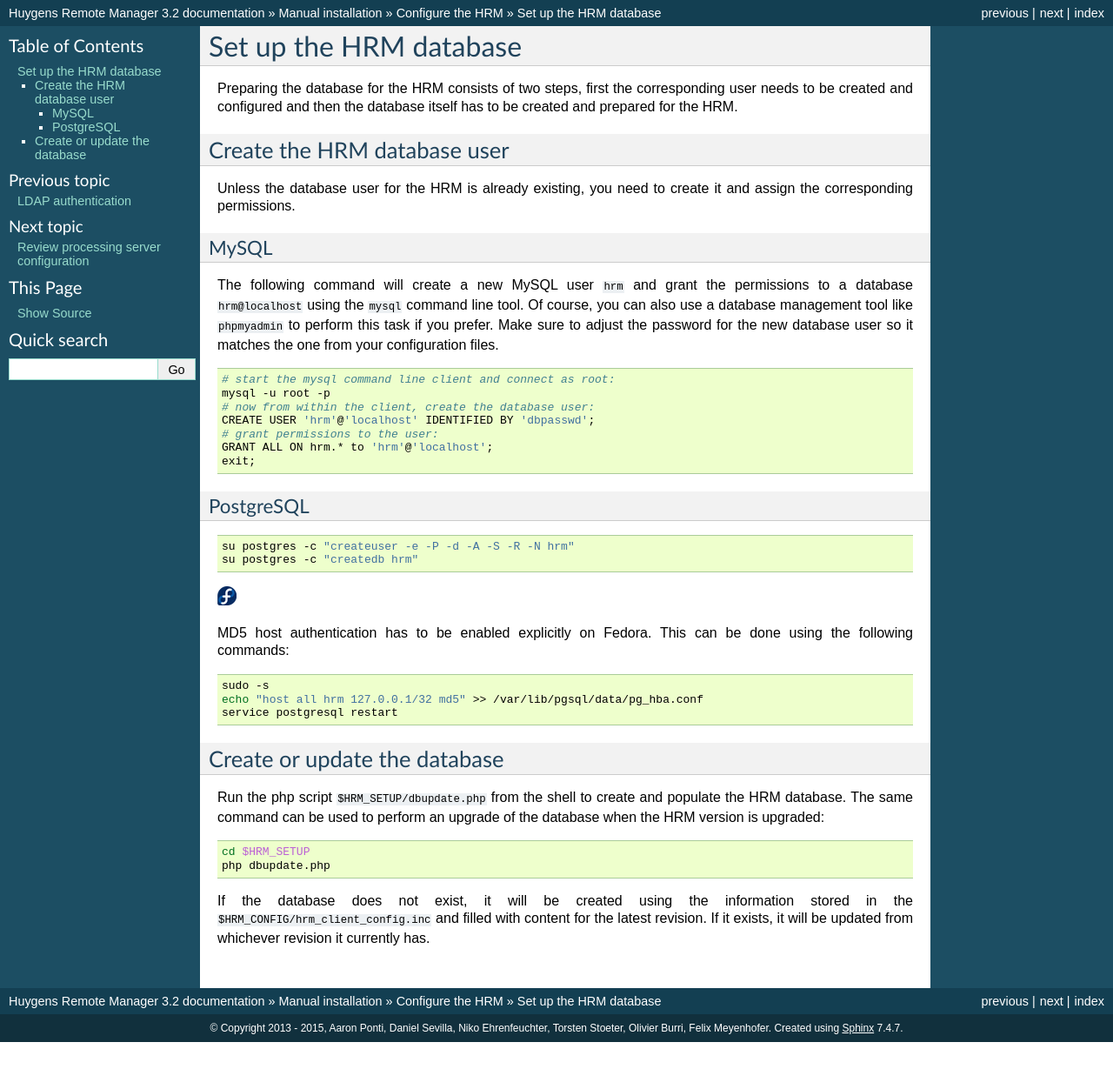
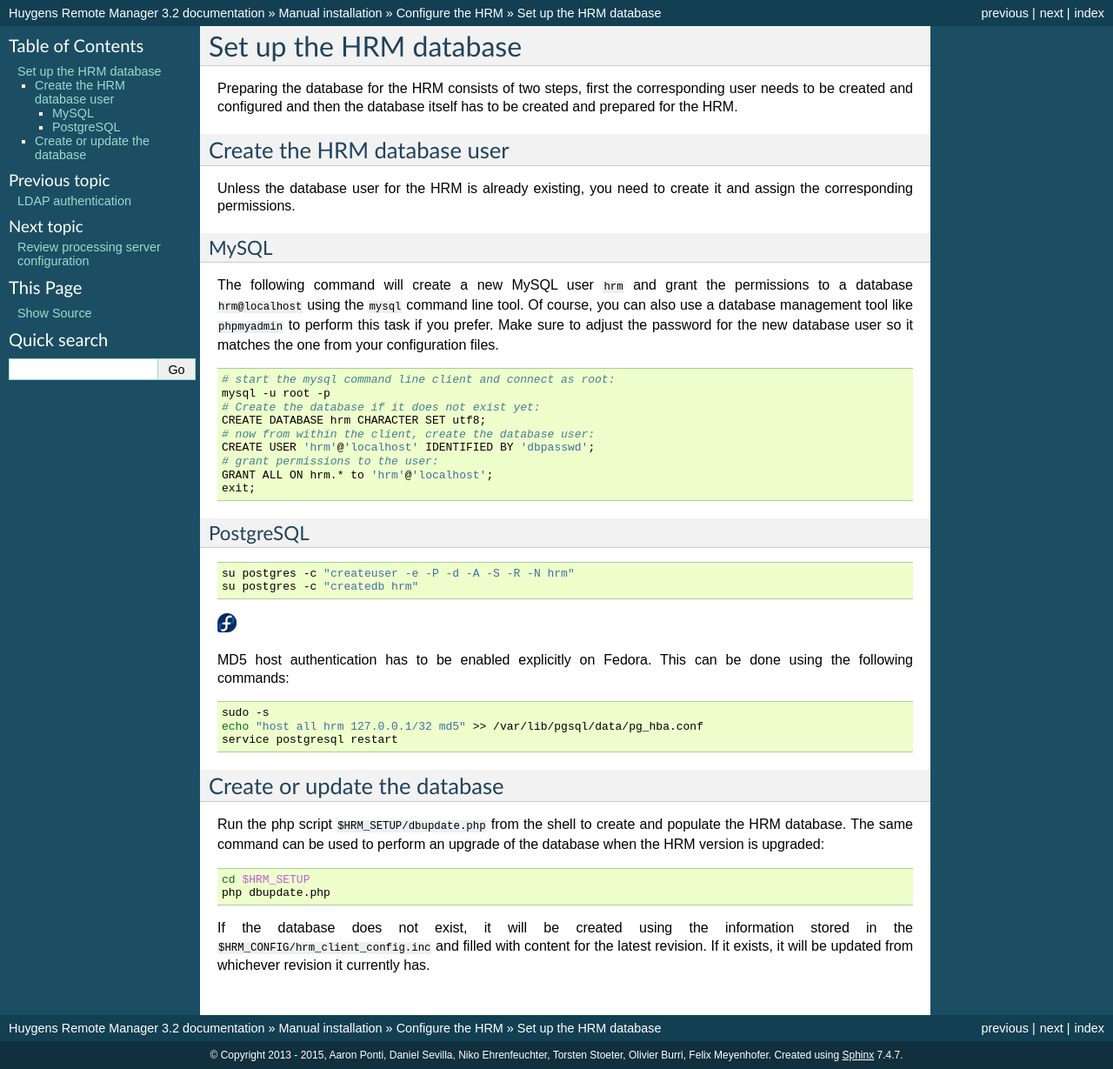
Before and after one commit to aarpon/hrm_docs, a Sphinx documentation site: the page built from docs/admin/create_database.rst, in a window 1280 px wide. Shown: the whole page at 87% size. Built offline with Sphinx 7.4.7, drawn with Linux system fonts in a browser that asks for light colours; before the commit the page ends 1198 px from its top, so only the background shows below that.

Commit message:
CREATE DATABASE added

```diff
--- a/docs/admin/create_database.rst
+++ b/docs/admin/create_database.rst
@@ -33,6 +33,8 @@
 
     # start the mysql command line client and connect as root:
     mysql -u root -p
+    # Create the database if it does not exist yet:
+    CREATE DATABASE hrm CHARACTER SET utf8;
     # now from within the client, create the database user:
     CREATE USER 'hrm'@'localhost' IDENTIFIED BY 'dbpasswd';
     # grant permissions to the user:
```
